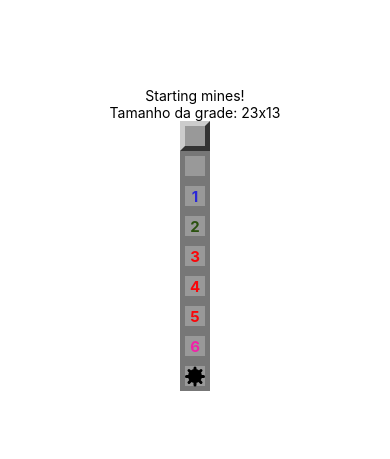
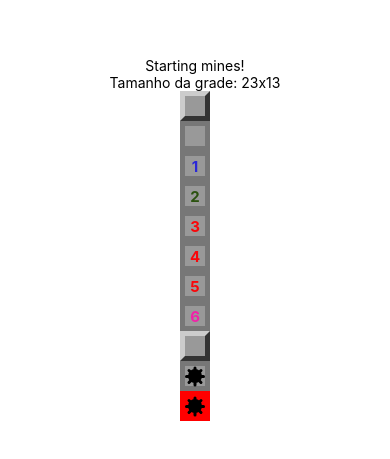
Before and after one commit to leandrocodes/minesweeper-game, a React Native app: screen / in a window 390 px wide. Shown: the part 183-642 px from the top of the page. Built offline with nearby package versions, Linux system fonts and the light colour scheme.

Commit message:
rendering mines

```diff
--- a/src/components/Field.js
+++ b/src/components/Field.js
@@ -9,7 +9,7 @@ export default ({ mined, opened, nearMines, exploded }) => {
   const styleField = [styles.field]
 
   if (opened) styleField.push(styles.openField)
-  if (exploded) styleField.push(style.exploded)
+  if (exploded) styleField.push(styles.exploded)
   if (styleField.length === 1) styleField.push(styles.fieldRegular)
 
   let color = null
@@ -55,5 +55,10 @@ const styles = StyleSheet.create({
   label: {
     fontWeight: 'bold',
     fontSize: params.fontSize
+  },
+
+  exploded: {
+    backgroundColor: 'red',
+    borderColor: 'red'
   }
 })
--- a/src/screens/Home.js
+++ b/src/screens/Home.js
@@ -18,7 +18,9 @@ export default () => (
     <Field opened nearMines={4} />
     <Field opened nearMines={5} />
     <Field opened nearMines={6} />
+    <Field mined />
     <Field opened mined />
+    <Field opened mined exploded />
   </View>
 )
 
```
